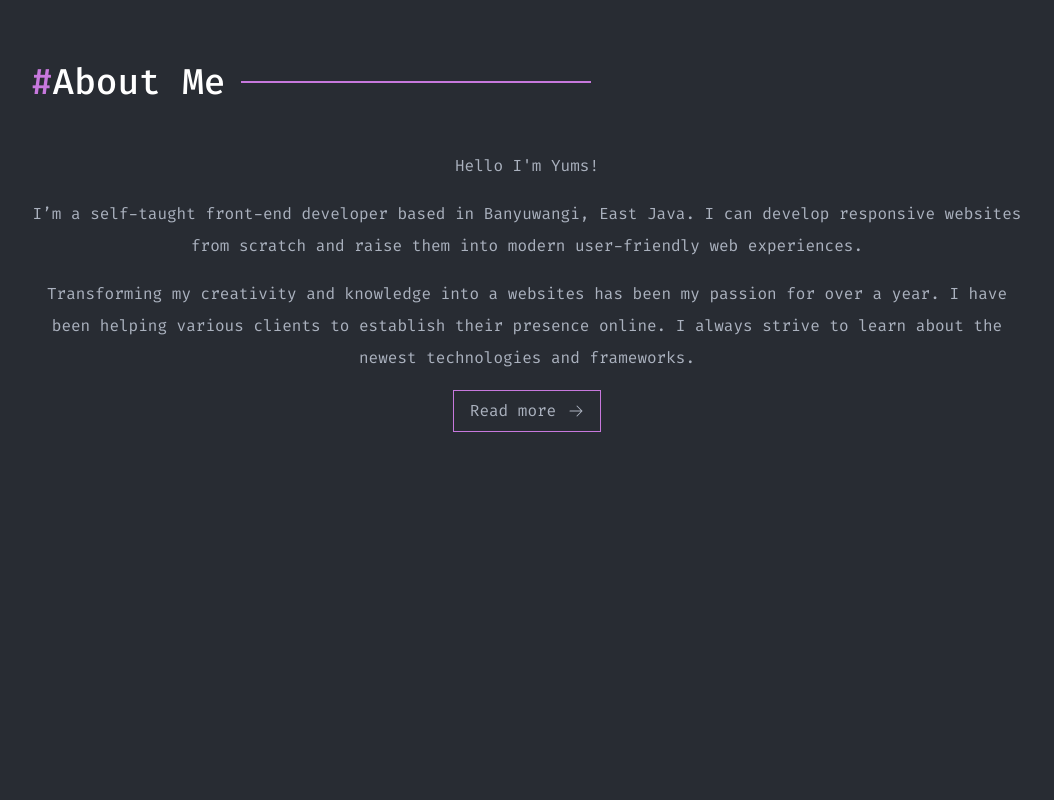
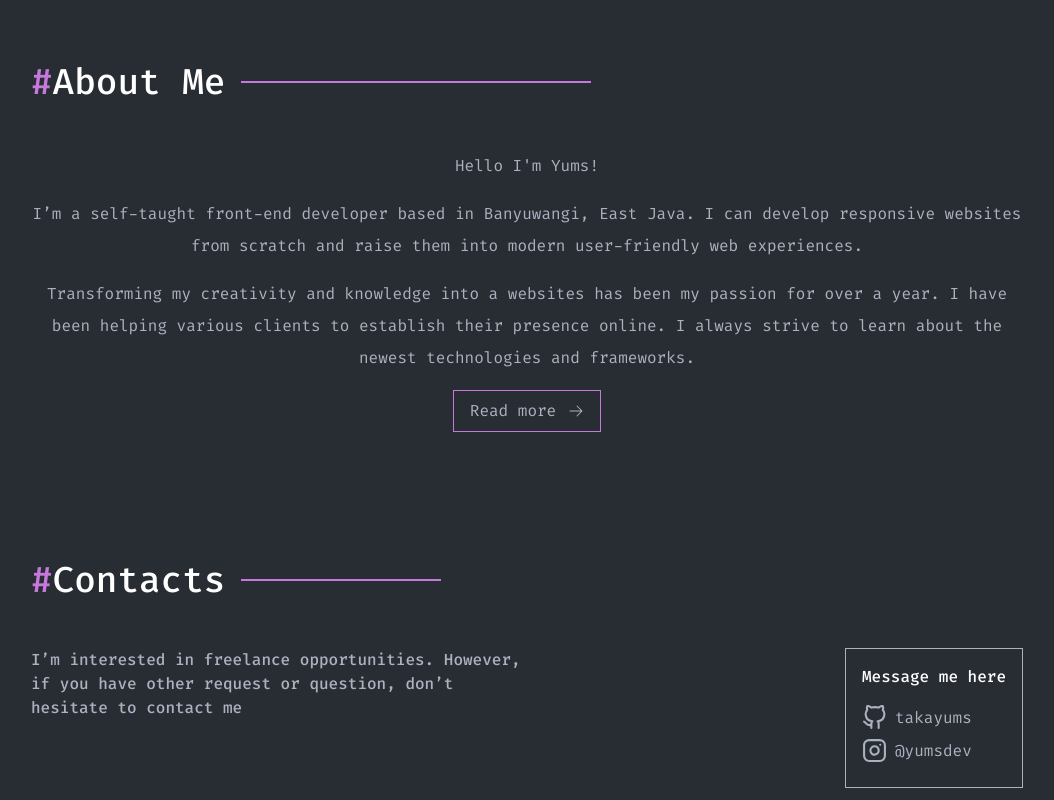
Before and after one commit to takayums/takayums-site, a Next.js app: page / in a window 1280 px wide. Shown: the part 1501-2301 px from the top of the page, without its empty margins (113-1167 px from the left). Before the commit the page ends 1997 px from the top, so only its background shows below. Built offline with nearby package versions, Linux system fonts and the light colour scheme.

Commit message:
feat(contact): add contact section

```diff
--- a/app/page.tsx
+++ b/app/page.tsx
@@ -1,4 +1,5 @@
 import AboutMe from "@/components/AboutMe";
+import Contact from "@/components/Contact";
 import Hero from "@/components/Hero";
 import Navbar from "@/components/Navbar";
 import Projects from "@/components/Projects";
@@ -13,6 +14,7 @@ export default function Home() {
         <Projects />
         <Skills />
         <AboutMe />
+        <Contact />
       </main>
     </>
   );
--- /dev/null
+++ b/components/Contact.tsx
@@ -0,0 +1,51 @@
+import Link from "next/link";
+import React from "react";
+import { GitHub, Instagram } from "react-feather";
+
+export default function Contact() {
+  return (
+    <section className="my-16">
+      <div className="container mx-auto max-w-screen-lg px-4">
+        <div className="flex items-center gap-4 mb-12">
+          <h2 className="font-medium text-4xl text-white">
+            <span className="text-primary">#</span>Contacts
+          </h2>
+          <span className="border border-primary w-[200px]"></span>
+        </div>
+        <div className="flex justify-between">
+          <p className="font-medium text-base text-gray max-w-[505px]">
+            I’m interested in freelance opportunities. However, if you have
+            other request or question, don’t hesitate to contact me
+          </p>
+          <ul className="border border-gray p-4 inline-block">
+            <li className="font-medium text-base text-white mb-4">
+              Message me here
+            </li>
+            <li className="mb-2">
+              <Link
+                href="https://github.com/takayums"
+                rel="noopaner noreferrer"
+                target="_blank"
+                className="flex gap-2 items-center text-gray"
+              >
+                <GitHub size={25} />
+                takayums
+              </Link>
+            </li>
+            <li className="mb-2">
+              <Link
+                href="https://instagram.com/yumszdev"
+                rel="noopaner noreferrer"
+                className="flex gap-2 items-center text-gray"
+                target="_blank"
+              >
+                <Instagram size={25} />
+                @yumsdev
+              </Link>
+            </li>
+          </ul>
+        </div>
+      </div>
+    </section>
+  );
+}
--- a/package.json
+++ b/package.json
@@ -12,7 +12,8 @@
     "@heroicons/react": "^2.1.4",
     "next": "14.2.4",
     "react": "^18",
-    "react-dom": "^18"
+    "react-dom": "^18",
+    "react-feather": "^2.0.10"
   },
   "devDependencies": {
     "@types/node": "^20",
```
Also changed, not shown: 1 other file (tests, documents, lock files or other folders).
